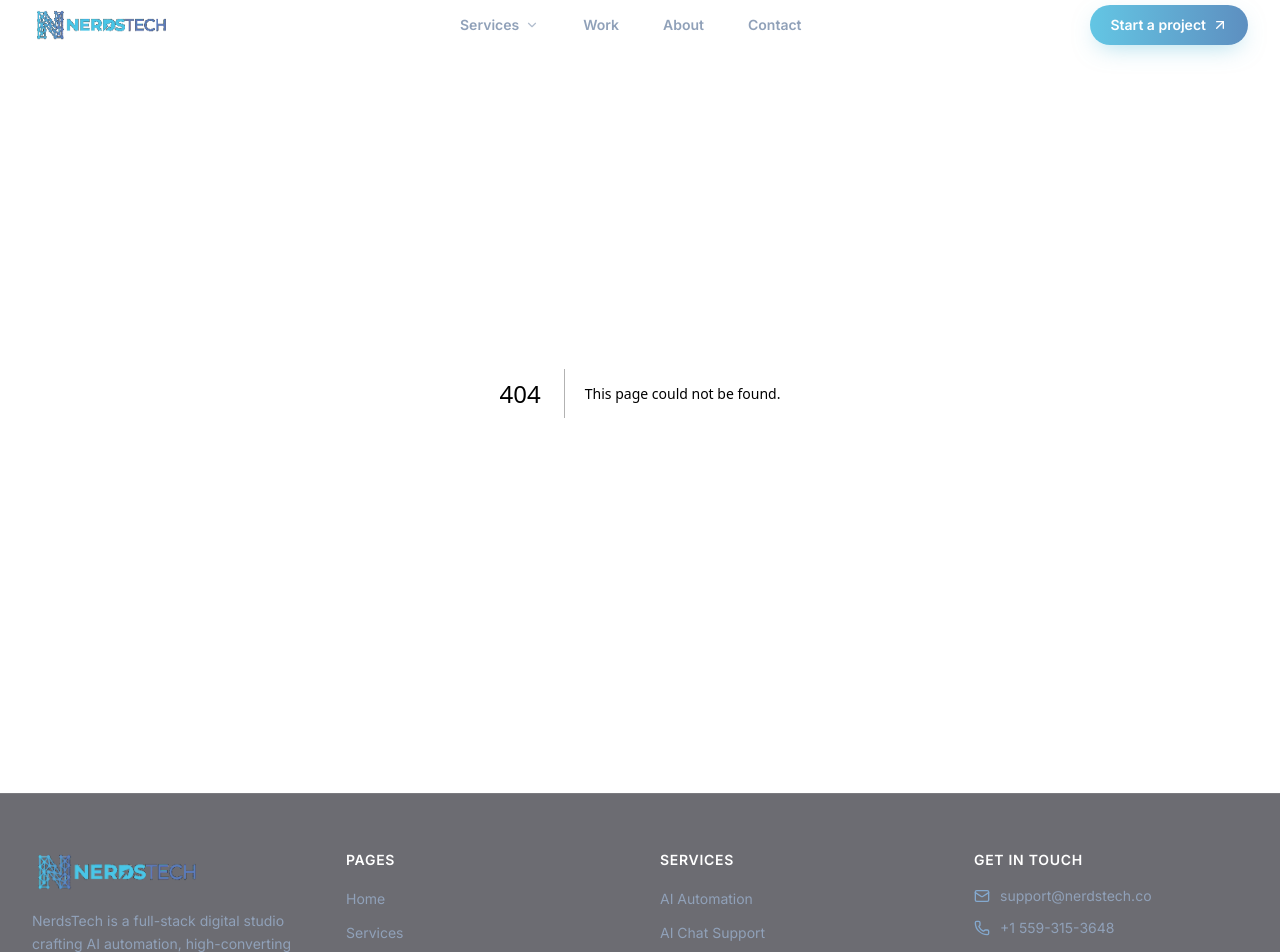
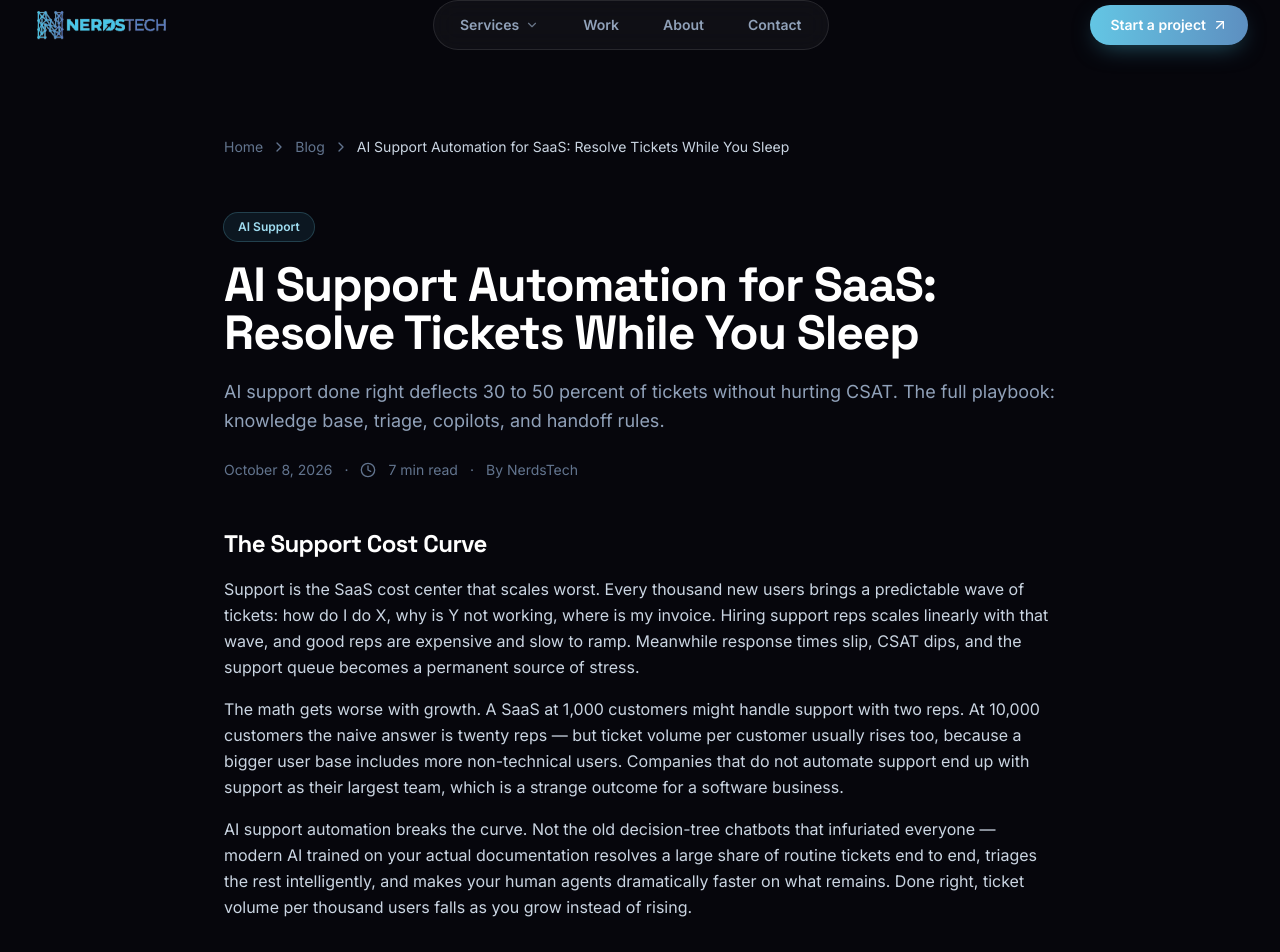
Before and after one commit to charlieboy350/nerds-tech-website, a Next.js app: page /blog/ai-support-automation-saas in a window 1280 px wide. Before the commit this address had no page. Shown: the part 7-959 px from the top of the page. Built offline with nearby package versions, Linux system fonts and the light colour scheme.

Commit message:
Add /blog/[slug] post template with Article/FAQ/Breadcrumb schemas

```diff
--- /dev/null
+++ b/src/app/blog/[slug]/page.tsx
@@ -0,0 +1,239 @@
+import type { Metadata } from "next";
+import Link from "next/link";
+import { notFound } from "next/navigation";
+import { ArrowLeft, ArrowRight, Check, ChevronRight, Clock } from "lucide-react";
+import Reveal from "@/components/Reveal";
+import CtaBanner from "@/components/CtaBanner";
+import JsonLd from "@/components/JsonLd";
+import { BLOG_POSTS, getPost, formatDate } from "@/data/blog";
+import { SITE } from "@/site";
+
+export function generateStaticParams() {
+  return BLOG_POSTS.map((p) => ({ slug: p.slug }));
+}
+
+export async function generateMetadata({
+  params,
+}: {
+  params: Promise<{ slug: string }>;
+}): Promise<Metadata> {
+  const { slug } = await params;
+  const post = getPost(slug);
+  if (!post) return {};
+  const url = `${SITE.url}/blog/${post.slug}`;
+  return {
+    title: post.title,
+    description: post.excerpt,
+    keywords: post.keywords,
+    openGraph: {
+      type: "article",
+      title: post.title,
+      description: post.excerpt,
+      url,
+      publishedTime: post.date,
+      authors: [SITE.name],
+    },
+    twitter: {
+      card: "summary_large_image",
+      title: post.title,
+      description: post.excerpt,
+    },
+    alternates: { canonical: url },
+  };
+}
+
+export default async function BlogPostPage({
+  params,
+}: {
+  params: Promise<{ slug: string }>;
+}) {
+  const { slug } = await params;
+  const post = getPost(slug);
+  if (!post) notFound();
+
+  const idx = BLOG_POSTS.findIndex((p) => p.slug === slug);
+  const prev = BLOG_POSTS[(idx - 1 + BLOG_POSTS.length) % BLOG_POSTS.length];
+  const next = BLOG_POSTS[(idx + 1) % BLOG_POSTS.length];
+  const url = `${SITE.url}/blog/${post.slug}`;
+
+  const articleSchema = {
+    "@context": "https://schema.org",
+    "@type": "BlogPosting",
+    headline: post.title,
+    description: post.excerpt,
+    datePublished: post.date,
+    author: { "@type": "Organization", name: SITE.name, url: SITE.url },
+    publisher: { "@type": "Organization", name: SITE.name, url: SITE.url },
+    mainEntityOfPage: url,
+    keywords: post.keywords.join(", "),
+  };
+
+  const breadcrumbSchema = {
+    "@context": "https://schema.org",
+    "@type": "BreadcrumbList",
+    itemListElement: [
+      { "@type": "ListItem", position: 1, name: "Home", item: SITE.url },
+      { "@type": "ListItem", position: 2, name: "Blog", item: `${SITE.url}/blog` },
+      { "@type": "ListItem", position: 3, name: post.title, item: url },
+    ],
+  };
+
+  const faqSchema = {
+    "@context": "https://schema.org",
+    "@type": "FAQPage",
+    mainEntity: post.faqs.map((f) => ({
+      "@type": "Question",
+      name: f.q,
+      acceptedAnswer: { "@type": "Answer", text: f.a },
+    })),
+  };
+
+  return (
+    <>
+      <JsonLd data={[articleSchema, breadcrumbSchema, faqSchema]} />
+
+      <nav aria-label="Breadcrumb" className="mx-auto max-w-4xl px-5 pt-28 sm:px-8 sm:pt-36">
+        <ol className="flex flex-wrap items-center gap-2 text-sm text-slate-500">
+          <li>
+            <Link href="/" className="transition-colors hover:text-brand-300">Home</Link>
+          </li>
+          <li aria-hidden="true"><ChevronRight className="size-4" /></li>
+          <li>
+            <Link href="/blog" className="transition-colors hover:text-brand-300">Blog</Link>
+          </li>
+          <li aria-hidden="true"><ChevronRight className="size-4" /></li>
+          <li className="max-w-[220px] truncate text-slate-300 sm:max-w-none">{post.title}</li>
+        </ol>
+      </nav>
+
+      <header className="mx-auto max-w-4xl px-5 pt-10 sm:px-8 sm:pt-14">
+        <Reveal>
+          <span className="inline-flex items-center gap-2 rounded-full bg-brand-500/10 px-3.5 py-1.5 text-xs font-semibold text-brand-300 ring-1 ring-brand-400/30">
+            {post.category}
+          </span>
+        </Reveal>
+        <Reveal delay={0.08}>
+          <h1 className="mt-5 font-display text-3xl font-bold tracking-tight text-white sm:text-5xl">
+            {post.title}
+          </h1>
+        </Reveal>
+        <Reveal delay={0.16}>
+          <p className="mt-5 text-lg leading-relaxed text-slate-400">{post.excerpt}</p>
+        </Reveal>
+        <Reveal delay={0.2}>
+          <p className="mt-6 flex items-center gap-3 text-sm text-slate-500">
+            {formatDate(post.date)}
+            <span aria-hidden="true">·</span>
+            <Clock className="size-4" /> {post.readTime} min read
+            <span aria-hidden="true">·</span> By {SITE.name}
+          </p>
+        </Reveal>
+      </header>
+
+      <article className="mx-auto max-w-4xl px-5 py-12 sm:px-8">
+        {post.sections.map((section, i) => (
+          <Reveal key={section.heading} delay={Math.min(i * 0.03, 0.15)}>
+            <section className="mb-12">
+              <h2 className="font-display text-2xl font-bold tracking-tight text-white">
+                {section.heading}
+              </h2>
+              <div className="mt-4 space-y-4 text-[15px] leading-relaxed text-slate-300 sm:text-base">
+                {section.paragraphs.map((para, j) => (
+                  <p key={j}>{para}</p>
+                ))}
+              </div>
+              {section.list && section.list.length > 0 && (
+                <ul className="mt-5 space-y-3">
+                  {section.list.map((item, j) => (
+                    <li key={j} className="flex items-start gap-3 text-[15px] leading-relaxed text-slate-300">
+                      <span className="mt-1 grid size-5 shrink-0 place-items-center rounded-full bg-brand-500/15 text-brand-300">
+                        <Check className="size-3" />
+                      </span>
+                      {item}
+                    </li>
+                  ))}
+                </ul>
+              )}
+            </section>
+          </Reveal>
+        ))}
+
+        <Reveal>
+          <section className="mb-12 rounded-3xl border border-brand-400/20 bg-brand-500/5 p-8 sm:p-10">
+            <h2 className="font-display text-2xl font-bold tracking-tight text-white">
+              {post.closingHeading}
+            </h2>
+            <div className="mt-4 space-y-4 text-[15px] leading-relaxed text-slate-300 sm:text-base">
+              {post.closingParagraphs.map((para, j) => (
+                <p key={j}>{para}</p>
+              ))}
+            </div>
+            <Link
+              href="/contact"
+              className="group mt-6 inline-flex items-center gap-2 rounded-full bg-gradient-to-r from-brand-400 to-steel-500 px-6 py-3 text-sm font-semibold text-white shadow-[0_8px_24px_-8px_rgba(69,179,212,0.5)] transition-all duration-300 hover:brightness-110"
+            >
+              Talk to us about automation
+              <ArrowRight className="size-4 transition-transform group-hover:translate-x-1" />
+            </Link>
+          </section>
+        </Reveal>
+
+        {post.faqs.length > 0 && (
+          <section aria-label="Frequently asked questions" className="mb-4">
+            <h2 className="font-display text-2xl font-bold tracking-tight text-white">
+              Frequently asked questions
+            </h2>
+            <div className="mt-6 space-y-4">
+              {post.faqs.map((faq) => (
+                <div
+                  key={faq.q}
+                  className="rounded-2xl border border-white/10 bg-ink-800/50 p-6"
+                >
+                  <h3 className="font-display text-base font-semibold text-white">{faq.q}</h3>
+                  <p className="mt-2 text-sm leading-relaxed text-slate-400">{faq.a}</p>
+                </div>
+              ))}
+            </div>
+          </section>
+        )}
+      </article>
+
+      <nav aria-label="More articles" className="mx-auto max-w-4xl px-5 pb-20 sm:px-8">
+        <div className="grid gap-4 sm:grid-cols-2">
+          <Link
+            href={`/blog/${prev.slug}`}
+            className="group rounded-2xl border border-white/10 bg-ink-800/50 p-6 transition-all duration-300 hover:border-brand-400/40 hover:bg-ink-800"
+          >
+            <span className="inline-flex items-center gap-1.5 text-xs font-semibold uppercase tracking-wider text-slate-500">
+              <ArrowLeft className="size-3.5" /> Previous
+            </span>
+            <span className="mt-2 block font-display text-base font-semibold text-white transition-colors group-hover:text-brand-200">
+              {prev.title}
+            </span>
+          </Link>
+          <Link
+            href={`/blog/${next.slug}`}
+            className="group rounded-2xl border border-white/10 bg-ink-800/50 p-6 text-right transition-all duration-300 hover:border-brand-400/40 hover:bg-ink-800"
+          >
+            <span className="inline-flex items-center gap-1.5 text-xs font-semibold uppercase tracking-wider text-slate-500">
+              Next <ArrowRight className="size-3.5" />
+            </span>
+            <span className="mt-2 block font-display text-base font-semibold text-white transition-colors group-hover:text-brand-200">
+              {next.title}
+            </span>
+          </Link>
+        </div>
+        <div className="mt-8 text-center">
+          <Link
+            href="/blog"
+            className="inline-flex items-center gap-2 rounded-full border border-white/15 bg-white/[0.03] px-7 py-3.5 text-sm font-semibold text-white backdrop-blur-sm transition-all duration-300 hover:-translate-y-0.5 hover:border-brand-400/50 hover:bg-brand-500/10 hover:shadow-[0_12px_32px_-12px_rgba(69,179,212,0.6)]"
+          >
+            <ArrowLeft className="size-4" /> All articles
+          </Link>
+        </div>
+      </nav>
+
+      <CtaBanner />
+    </>
+  );
+}
```
